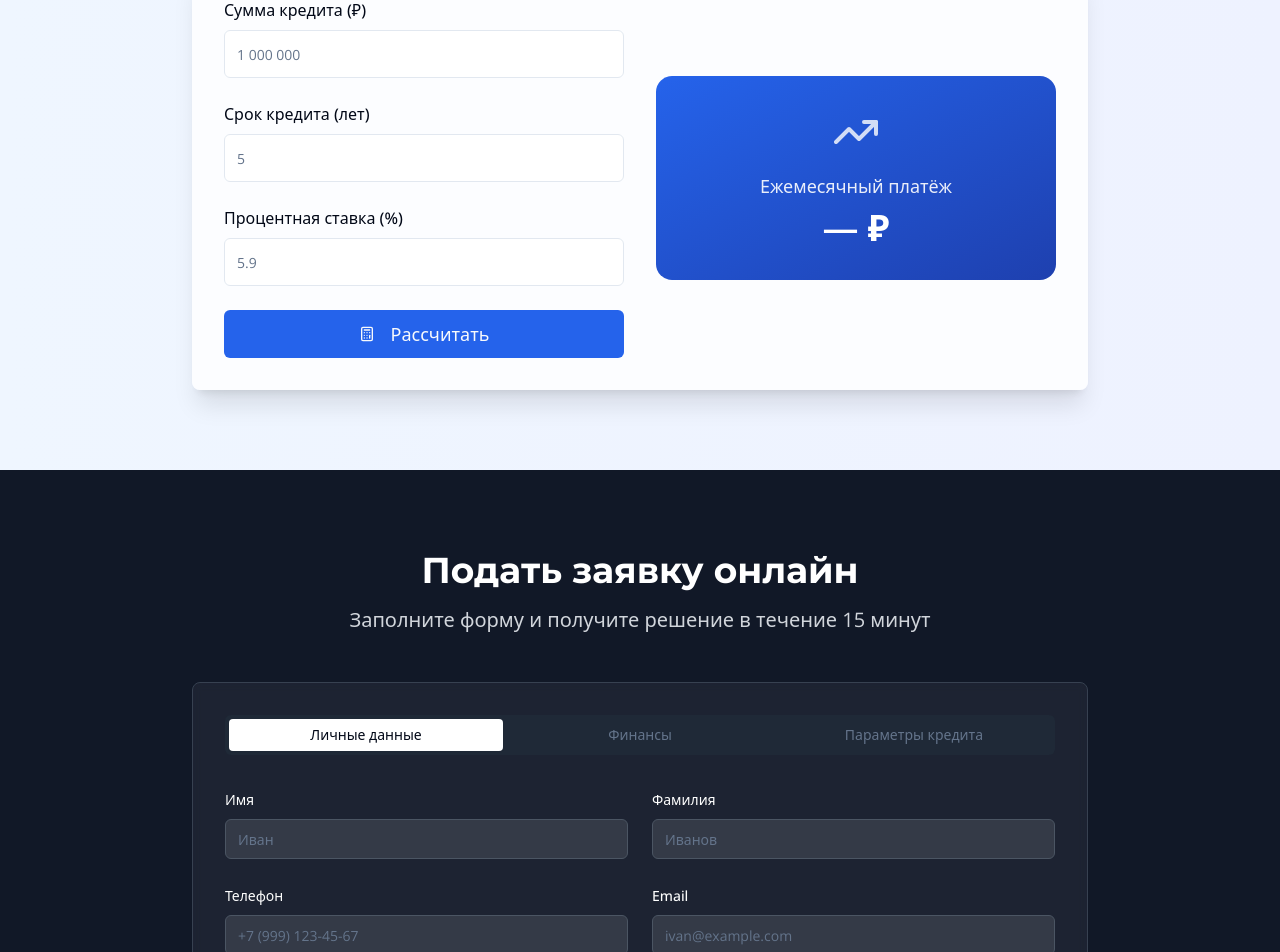
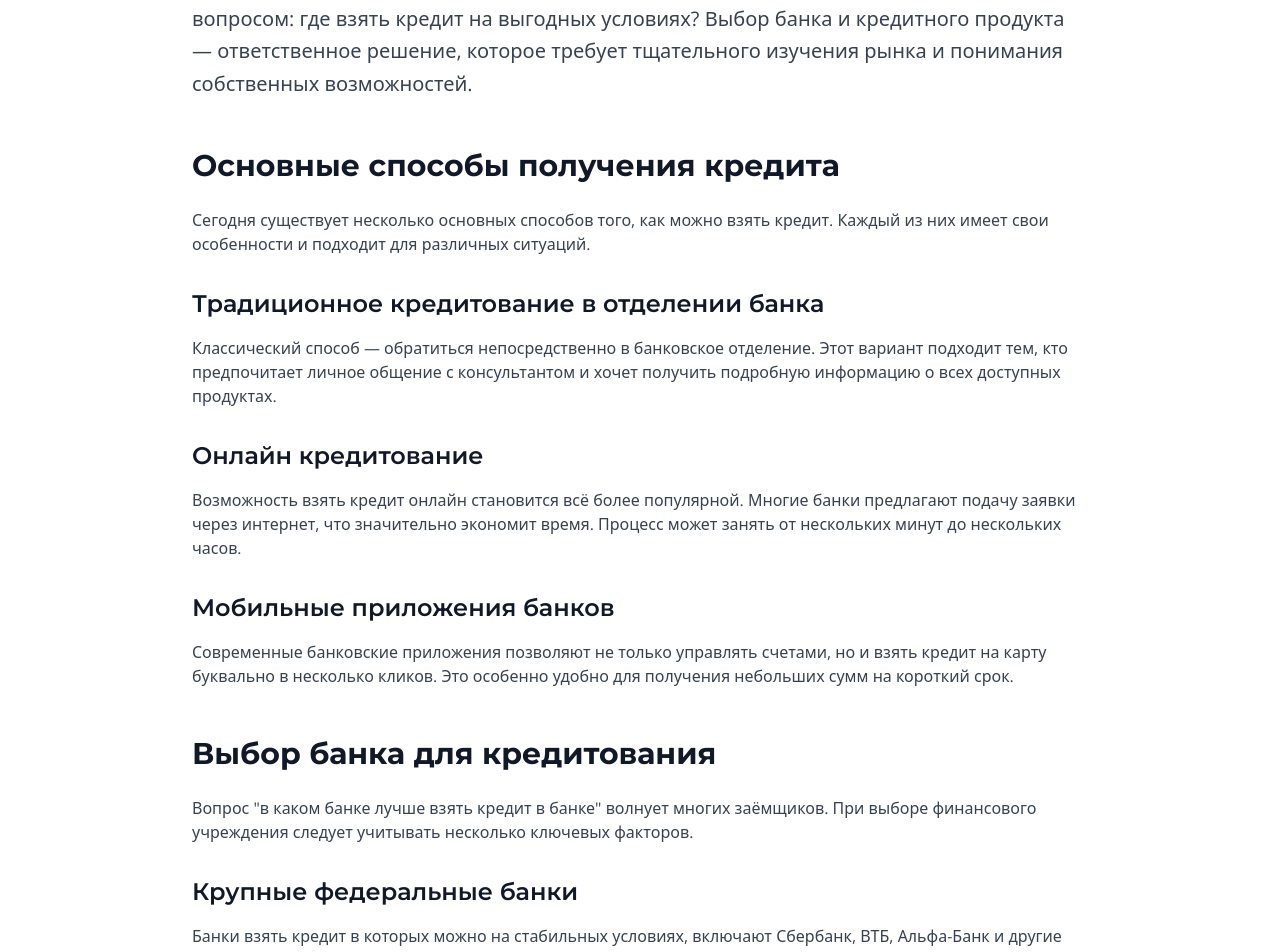
Before and after one commit to pr-poehali-dev/credit-loan-project-1, a React (Vite) app: page / in a window 1280 px wide. Shown: the part 2340-3292 px from the top of the page. Built offline with nearby package versions, Linux system fonts and the light colour scheme.

Commit message:
Удаление разделов заявки и калькулятора

```diff
--- a/src/pages/Index.tsx
+++ b/src/pages/Index.tsx
@@ -1,31 +1,10 @@
-import React, { useState } from 'react';
+import React from 'react';
 import { Button } from '@/components/ui/button';
 import { Card, CardContent, CardDescription, CardHeader, CardTitle } from '@/components/ui/card';
-import { Input } from '@/components/ui/input';
-import { Label } from '@/components/ui/label';
-import { Select, SelectContent, SelectItem, SelectTrigger, SelectValue } from '@/components/ui/select';
-import { Tabs, TabsContent, TabsList, TabsTrigger } from '@/components/ui/tabs';
 import { Badge } from '@/components/ui/badge';
 import Icon from '@/components/ui/icon';
 
 const Index = () => {
-  const [loanAmount, setLoanAmount] = useState('');
-  const [loanTerm, setLoanTerm] = useState('');
-  const [interestRate, setInterestRate] = useState('');
-  const [monthlyPayment, setMonthlyPayment] = useState(0);
-
-  const calculateLoan = () => {
-    const principal = parseFloat(loanAmount);
-    const calculatedInterest = parseFloat(interestRate) / 100 / 12;
-    const calculatedPayments = parseFloat(loanTerm) * 12;
-
-    const x = Math.pow(1 + calculatedInterest, calculatedPayments);
-    const monthly = (principal * x * calculatedInterest) / (x - 1);
-
-    if (isFinite(monthly)) {
-      setMonthlyPayment(monthly);
-    }
-  };
 
   const loanTypes = [
     {
@@ -402,175 +381,7 @@ const Index = () => {
         </div>
       </section>
 
-      {/* Calculator */}
-      <section id="calculator" className="py-20 px-4 bg-gradient-to-r from-blue-50 to-indigo-50">
-        <div className="max-w-4xl mx-auto">
-          <div className="text-center mb-12">
-            <h2 className="text-4xl font-bold text-gray-900 mb-4">Калькулятор кредита</h2>
-            <p className="text-xl text-gray-600">Рассчитайте примерный размер ежемесячного платежа</p>
-          </div>
 
-          <Card className="bg-white/80 backdrop-blur-sm border-0 shadow-xl">
-            <CardContent className="p-8">
-              <div className="grid md:grid-cols-2 gap-8">
-                <div className="space-y-6">
-                  <div>
-                    <Label htmlFor="amount" className="text-base font-medium">Сумма кредита (₽)</Label>
-                    <Input
-                      id="amount"
-                      type="number"
-                      placeholder="1 000 000"
-                      value={loanAmount}
-                      onChange={(e) => setLoanAmount(e.target.value)}
-                      className="mt-2 h-12 text-lg"
-                    />
-                  </div>
-
-                  <div>
-                    <Label htmlFor="term" className="text-base font-medium">Срок кредита (лет)</Label>
-                    <Input
-                      id="term"
-                      type="number"
-                      placeholder="5"
-                      value={loanTerm}
-                      onChange={(e) => setLoanTerm(e.target.value)}
-                      className="mt-2 h-12 text-lg"
-                    />
-                  </div>
-
-                  <div>
-                    <Label htmlFor="rate" className="text-base font-medium">Процентная ставка (%)</Label>
-                    <Input
-                      id="rate"
-                      type="number"
-                      step="0.1"
-                      placeholder="5.9"
-                      value={interestRate}
-                      onChange={(e) => setInterestRate(e.target.value)}
-                      className="mt-2 h-12 text-lg"
-                    />
-                  </div>
-
-                  <Button
-                    onClick={calculateLoan}
-                    className="w-full h-12 text-lg bg-blue-600 hover:bg-blue-700"
-                  >
-                    <Icon name="Calculator" className="mr-2" size={20} />
-                    Рассчитать
-                  </Button>
-                </div>
-
-                <div className="flex items-center justify-center">
-                  <div className="text-center p-8 bg-gradient-to-br from-blue-600 to-blue-800 text-white rounded-2xl w-full">
-                    <Icon name="TrendingUp" size={48} className="mx-auto mb-4 opacity-80" />
-                    <p className="text-lg opacity-90 mb-2">Ежемесячный платёж</p>
-                    <p className="text-4xl font-bold">
-                      {monthlyPayment > 0 ? `${Math.round(monthlyPayment).toLocaleString()} ₽` : '— ₽'}
-                    </p>
-                  </div>
-                </div>
-              </div>
-            </CardContent>
-          </Card>
-        </div>
-      </section>
-
-      {/* Application Form */}
-      <section className="py-20 px-4 bg-gray-900 text-white">
-        <div className="max-w-4xl mx-auto">
-          <div className="text-center mb-12">
-            <h2 className="text-4xl font-bold mb-4">Подать заявку онлайн</h2>
-            <p className="text-xl text-gray-300">Заполните форму и получите решение в течение 15 минут</p>
-          </div>
-
-          <Card className="bg-white/5 backdrop-blur-sm border-gray-700">
-            <CardContent className="p-8">
-              <Tabs defaultValue="personal" className="w-full">
-                <TabsList className="grid w-full grid-cols-3 bg-gray-800">
-                  <TabsTrigger value="personal">Личные данные</TabsTrigger>
-                  <TabsTrigger value="financial">Финансы</TabsTrigger>
-                  <TabsTrigger value="loan">Параметры кредита</TabsTrigger>
-                </TabsList>
-
-                <TabsContent value="personal" className="space-y-6 mt-8">
-                  <div className="grid md:grid-cols-2 gap-6">
-                    <div>
-                      <Label htmlFor="firstName" className="text-white">Имя</Label>
-                      <Input id="firstName" placeholder="Иван" className="mt-2 bg-white/10 border-gray-600 text-white" />
-                    </div>
-                    <div>
-                      <Label htmlFor="lastName" className="text-white">Фамилия</Label>
-                      <Input id="lastName" placeholder="Иванов" className="mt-2 bg-white/10 border-gray-600 text-white" />
-                    </div>
-                    <div>
-                      <Label htmlFor="phone" className="text-white">Телефон</Label>
-                      <Input id="phone" placeholder="+7 (999) 123-45-67" className="mt-2 bg-white/10 border-gray-600 text-white" />
-                    </div>
-                    <div>
-                      <Label htmlFor="email" className="text-white">Email</Label>
-                      <Input id="email" type="email" placeholder="ivan@example.com" className="mt-2 bg-white/10 border-gray-600 text-white" />
-                    </div>
-                  </div>
-                </TabsContent>
-
-                <TabsContent value="financial" className="space-y-6 mt-8">
-                  <div className="grid md:grid-cols-2 gap-6">
-                    <div>
-                      <Label htmlFor="income" className="text-white">Ежемесячный доход</Label>
-                      <Input id="income" placeholder="100 000 ₽" className="mt-2 bg-white/10 border-gray-600 text-white" />
-                    </div>
-                    <div>
-                      <Label htmlFor="employment" className="text-white">Место работы</Label>
-                      <Select>
-                        <SelectTrigger className="mt-2 bg-white/10 border-gray-600 text-white">
-                          <SelectValue placeholder="Выберите тип занятости" />
-                        </SelectTrigger>
-                        <SelectContent>
-                          <SelectItem value="employed">Официальное трудоустройство</SelectItem>
-                          <SelectItem value="business">Собственный бизнес</SelectItem>
-                          <SelectItem value="freelance">Фриланс</SelectItem>
-                        </SelectContent>
-                      </Select>
-                    </div>
-                  </div>
-                </TabsContent>
-
-                <TabsContent value="loan" className="space-y-6 mt-8">
-                  <div className="grid md:grid-cols-2 gap-6">
-                    <div>
-                      <Label htmlFor="loanType" className="text-white">Тип кредита</Label>
-                      <Select>
-                        <SelectTrigger className="mt-2 bg-white/10 border-gray-600 text-white">
-                          <SelectValue placeholder="Выберите тип кредита" />
-                        </SelectTrigger>
-                        <SelectContent>
-                          <SelectItem value="personal">Потребительский</SelectItem>
-                          <SelectItem value="mortgage">Ипотека</SelectItem>
-                          <SelectItem value="auto">Автокредит</SelectItem>
-                        </SelectContent>
-                      </Select>
-                    </div>
-                    <div>
-                      <Label htmlFor="requestedAmount" className="text-white">Желаемая сумма</Label>
-                      <Input id="requestedAmount" placeholder="1 000 000 ₽" className="mt-2 bg-white/10 border-gray-600 text-white" />
-                    </div>
-                  </div>
-                </TabsContent>
-              </Tabs>
-
-              <div className="mt-8 text-center">
-                <Button size="lg" className="bg-blue-600 hover:bg-blue-700 text-lg px-12 py-4">
-                  <Icon name="Send" className="mr-2" size={20} />
-                  Отправить заявку
-                </Button>
-                <p className="text-sm text-gray-400 mt-4">
-                  Нажимая кнопку, вы соглашаетесь с политикой обработки персональных данных
-                </p>
-              </div>
-            </CardContent>
-          </Card>
-        </div>
-      </section>
 
       {/* SEO Content Section */}
       <section className="py-16 px-4 bg-white">
```
